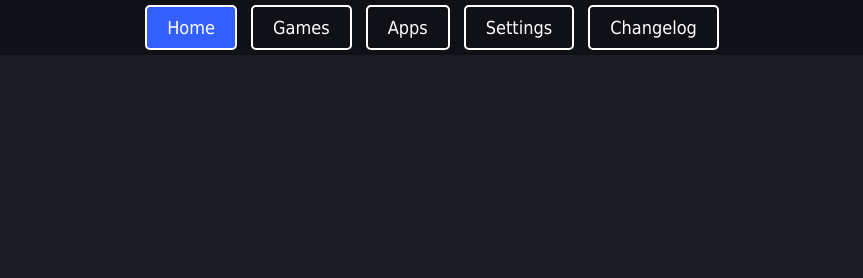
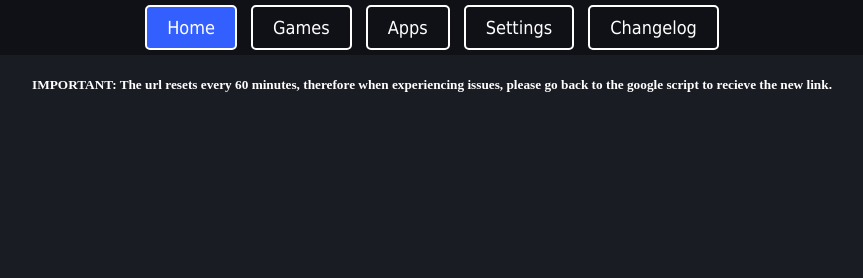
Before and after one commit to Block047/Links123-Ipad, a website: page public/index.html in a window 1280 px wide. Shown: the top 278 px of the page, without its empty margins (208-1071 px from the left). Drawn offline with Linux system fonts and the light colour scheme.

Commit message:
Added notice

```diff
--- a/public/index.html
+++ b/public/index.html
@@ -29,6 +29,7 @@
         <button class="button-u" onclick="location.href='https://docs.google.com/forms/d/e/1FAIpQLSeW3pK_meY1Vl9dcO27svDgOayJfpDsWi1O8zypT4lqWSTgSA/viewform?usp=publish-editor'">Suggestion</button>
       </div>
       <h4>Ipad Edition</h4>
+      <h5>IMPORTANT: The url resets every 60 minutes, therefore when experiencing issues, please go back to the google script to recieve the new link.</h5>
     </div>
 
     <!-- Games -->
```
